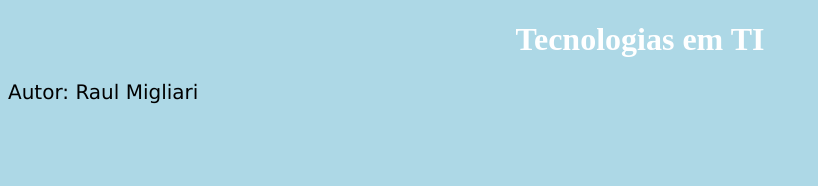
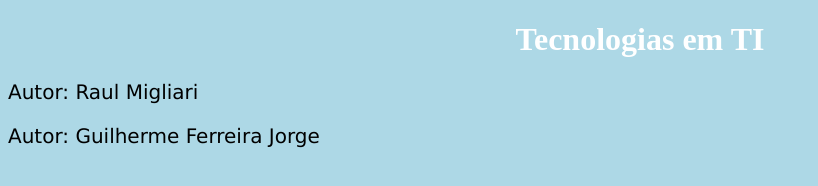
Before and after one commit to raulmgl/Tecnologia-TI, a plain HTML site: page Index.html in a window 1280 px wide. Shown: the whole page, without its empty margins (0-818 px from the left). Drawn offline with Linux system fonts and the light colour scheme.

Commit message:
Adicionando o nome do autor

```diff
--- a/Index.html
+++ b/Index.html
@@ -21,6 +21,7 @@
 
 		<h1>Tecnologias em TI</h1>
 		<p>Autor: Raul Migliari</p>
+		<p>Autor: Guilherme Ferreira Jorge</p>
 
 	</body>
 </html>
```
